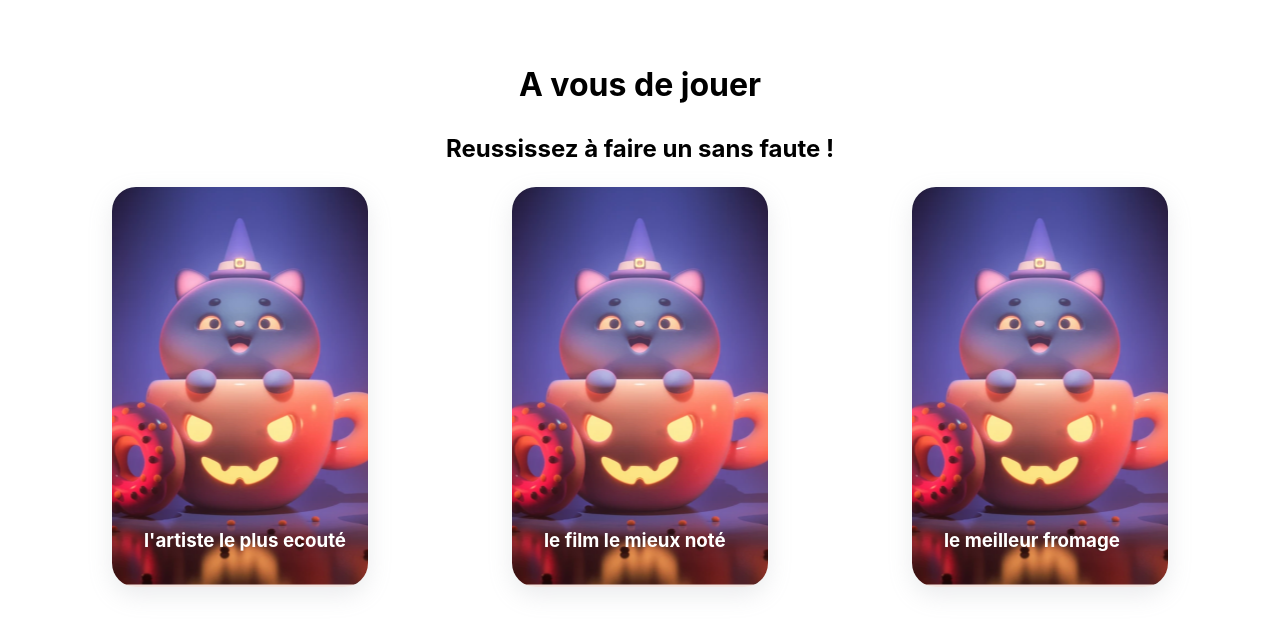
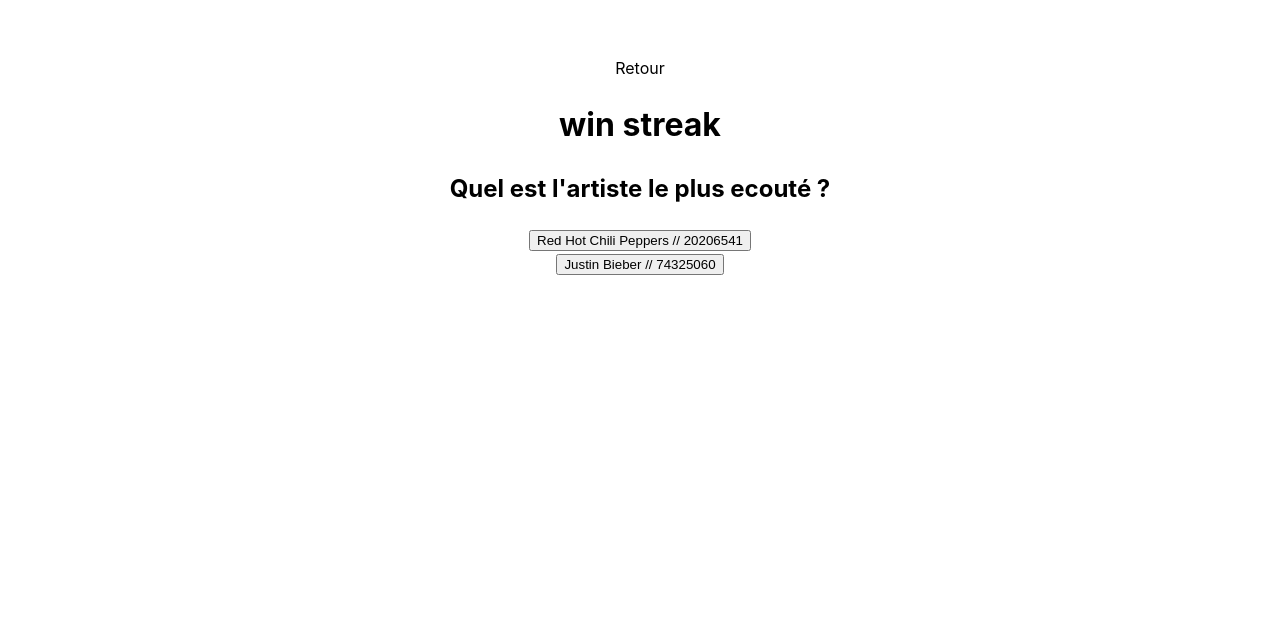
Before and after one commit to Zubiik/win-streak, a React (Vite) app: page / in a window 1280 px wide. Both pictures are taken after a click on the element "l'artiste le plus ecouté". Shown: the top 630 px of the page. Built offline with nearby package versions, Linux system fonts and the light colour scheme.

Commit message:
fix/change page home to game

```diff
--- a/src/App.jsx
+++ b/src/App.jsx
@@ -1,12 +1,18 @@
+import { useState } from 'react';
 import './App.css';
 import GameHandler from './components/GameHandler';
 import ChooseGame from './pages/ChooseGame';
+
 const App = () => {
+  const [gameData, setGameData] = useState([]);
+  const [isTrue, setIsTrue] = useState(false);
+  console.log(isTrue);
 
   return (
     <>
-      {/* <GameHandler/> */}
-      <ChooseGame/>
+      {isTrue ? <GameHandler setIsTrue={setIsTrue} gameData={gameData} setGameData={setGameData}/> :
+      <ChooseGame setIsTrue={setIsTrue} setGameData={setGameData}/>
+      }
     </>
   )
 }
--- a/src/components/GameHandler/index.jsx
+++ b/src/components/GameHandler/index.jsx
@@ -1,13 +1,12 @@
 import { useState,useEffect,useRef } from 'react'
 import { artistsData } from '../../mocked__data/artistsData';
-const GameHandler = () => {
-  const [gameData, setGameData] = useState([]);
+const GameHandler = ({setIsTrue,gameData, setGameData}) => {
   const [questions, setQuestions] = useState([]);
   const [turn, setTurn] = useState(0);
 
-  useEffect(() => {
-    setGameData(artistsData);
-  }, []);
+  // useEffect(() => {
+  //   setGameData(artistsData);
+  // }, []);
 
   useEffect(() => {
     if (gameData.length !== 0) {
@@ -42,6 +41,7 @@
 
   return (
     <>
+      <p onClick={() => setIsTrue(false)}>Retour</p>
       <h1>win streak </h1>
       <h2>Quel est l'artiste le plus ecouté ?</h2>
       <div>
--- a/src/pages/ChooseGame/index.jsx
+++ b/src/pages/ChooseGame/index.jsx
@@ -1,11 +1,12 @@
-import {ImgContainer, GameTitle, GameSelector,Container} from "./styled.js";
-const ChooseGame = () => {
+import { ImgContainer, GameTitle, GameSelector, Container } from "./styled.js";
+import { artistsData } from '../../mocked__data/artistsData';
+const ChooseGame = ({setIsTrue,setGameData}) => {
   return (
     <Container>
       <h1>A vous de jouer </h1>
       <h2>Reussissez à faire un sans faute !</h2>
       <GameSelector>
-        <ImgContainer onClick={() => console.log('ici passer a true ')}>
+        <ImgContainer onClick={() => { setIsTrue(true); setGameData(artistsData) }}>
           <GameTitle>
           l'artiste le plus ecouté
           </GameTitle>
--- a/src/pages/ChooseGame/styled.js
+++ b/src/pages/ChooseGame/styled.js
@@ -24,8 +24,8 @@
   background-repeat: no-repeat;
   background-size: cover;
   background-image: url("../../base.jpg");
-  box-shadow: rgba(149, 157, 165, 0.2) 0px 8px 24px;
-`;
+  box-shadow: rgba(100, 100, 111, 0.2) 0px 7px 29px 0px;
+  `;
 // export const ImgCustom = styled.img`
 //  max-width:100%;
 // `;
```
